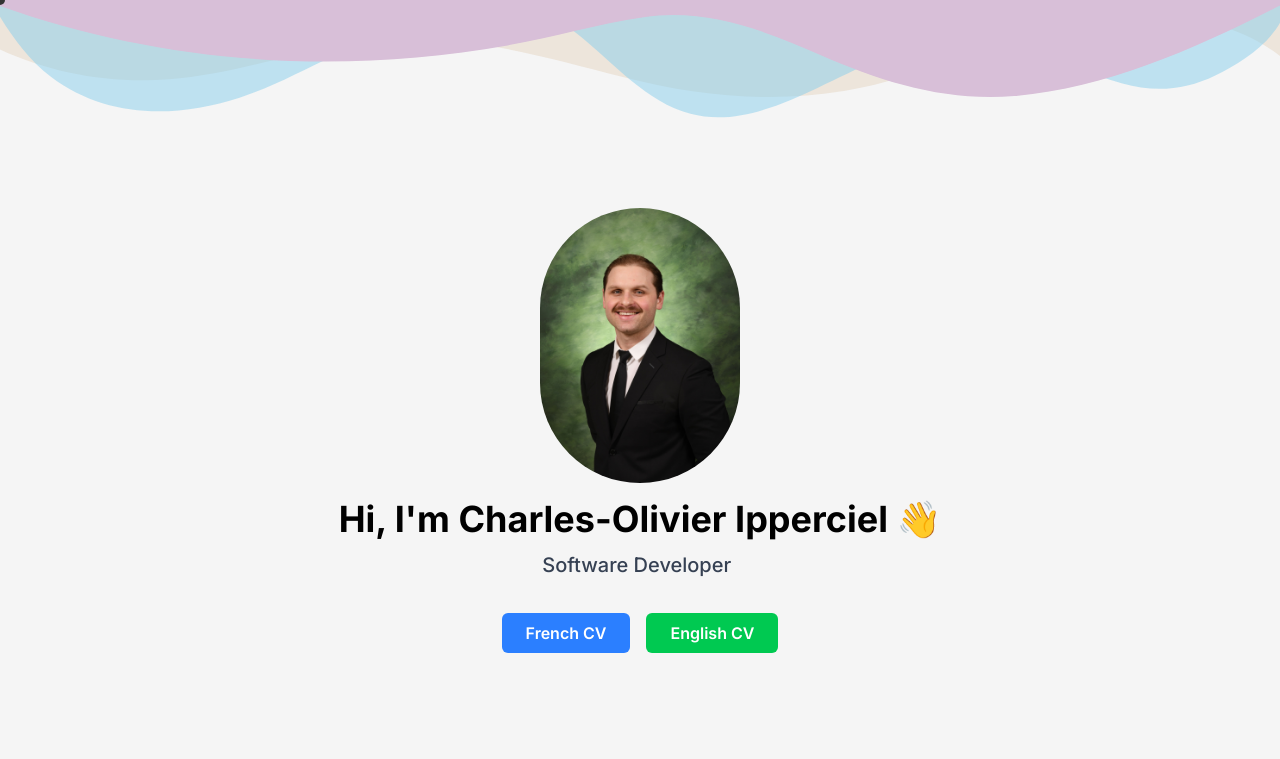
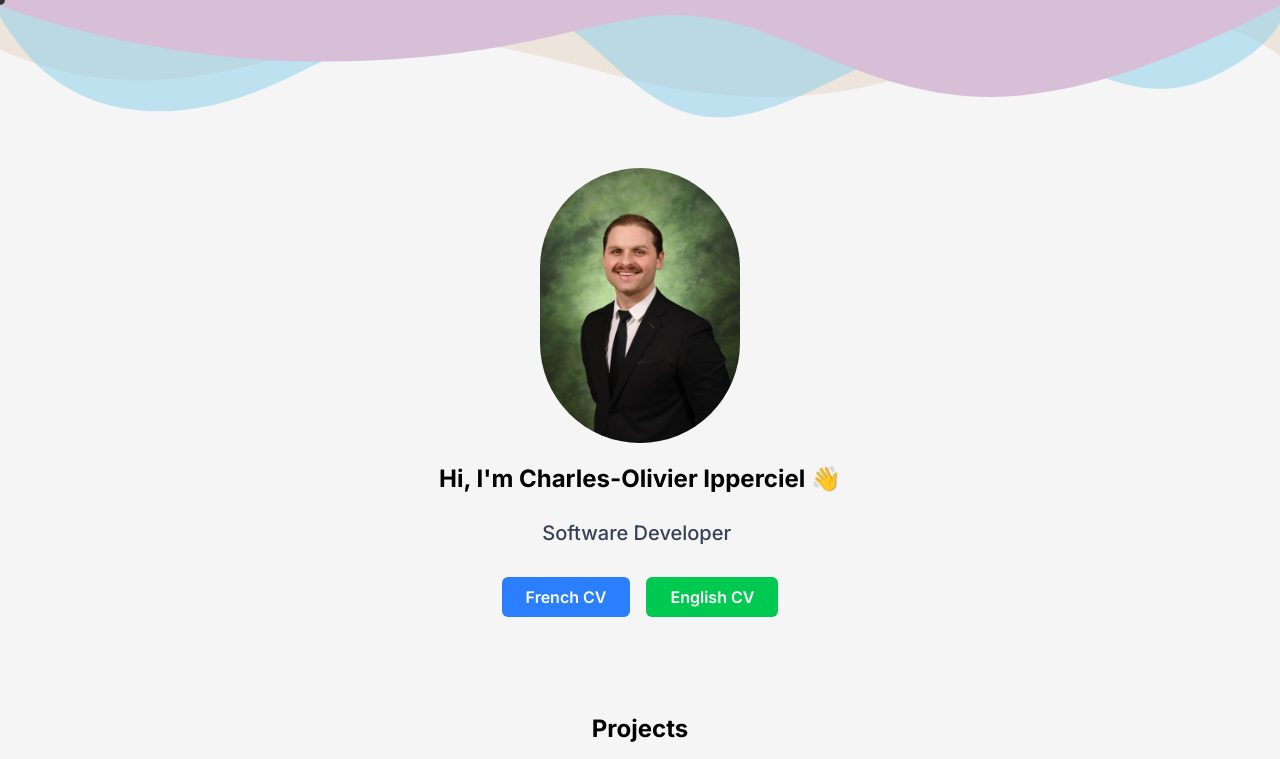
Before and after one commit to CharlesOIpperciel/PortfolioReact, a React (Vite) app: page / in a window 1280 px wide. Shown: the top 759 px of the page. Built offline with nearby package versions, Linux system fonts and the light colour scheme.

Commit message:
tailwind changes

```diff
--- a/src/components/Intro.jsx
+++ b/src/components/Intro.jsx
@@ -3,19 +3,19 @@ import TypingEffect from "./Effects/TypingEffect";
 
 function Intro() {
   return (
-    <div className="flex items-center justify-center flex-col text-center pt-20 pb-4">
+    <div className="flex items-center justify-center flex-col text-center pt-10 pb-20">
       <img
         src="pictures/1055_compressed.jpg"
         alt="Charles-Olivier Ipperciel"
-        className="rounded-full mb-4 transform transition-transform duration-500 hover:scale-110 object-cover max-w-50 max-h-full"
+        className="rounded-full mb-5 transform transition-transform duration-500 hover:scale-110 object-cover max-w-50 max-h-full"
       />
-      <h1 className="text-2xl md:text-4xl mb-2 font-bold">
+      <h1 className="text-2xl md:text-2xl mb-5 font-bold">
         Hi, I&apos;m Charles-Olivier Ipperciel 👋
       </h1>
-      <p className="text-lg md:text-xl mb-2 font-medium text-gray-700">
+      <p className="text-lg md:text-xl mb-7 font-medium text-gray-700">
         <TypingEffect text="Software Developer" />
       </p>
-      <div className="flex justify-center space-x-4 pt-6 pb-20">
+      <div className="flex justify-center space-x-4">
         <a
           href='CV/FrCV.pdf'
           target="_blank"
--- a/src/components/Portfolio.jsx
+++ b/src/components/Portfolio.jsx
@@ -5,7 +5,7 @@ import PortfolioItem from './PortfolioItem';
 function Portfolio() {
    return (
       <div className="flex flex-col items-center justify-center p-4">
-         <h2 className="text-2xl font-bold mb-4">My Projects</h2>
+         <h2 className="text-2xl font-bold mb-4">Projects</h2>
          <div className="grid grid-cols-1 md:grid-cols-2 lg:grid-cols-3 gap-4">
             {portfolio.map(project => (
                <PortfolioItem
--- a/src/components/Skills.jsx
+++ b/src/components/Skills.jsx
@@ -12,7 +12,7 @@ const Skills = () => {
 
     return (
         <section ref={ref} className="py-12">
-            <h2 className="text-2xl font-bold text-center mb-8">My Skills</h2>
+            <h2 className="text-2xl font-bold text-center mb-4">Skills</h2>
             <div className="flex flex-wrap justify-center gap-6">
                 {skills.map((skill, index) => (
                     <Tooltip key={index} text={skill.description}>
```
Also changed, not shown: src/styles/tailwind.css (line endings or trailing spaces).
